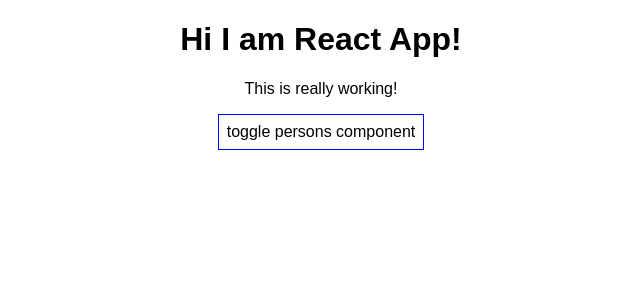
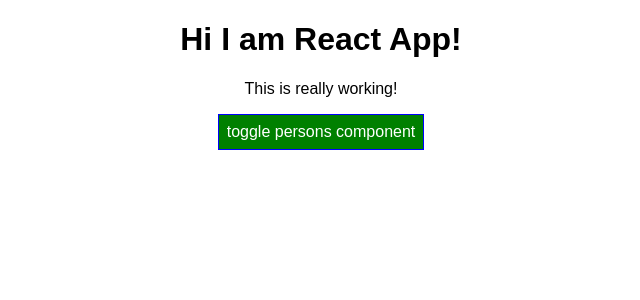
Before and after one commit to Morton358/UdemyReact16CompleteGuide, a React (Create React App) app: page / in a window 1280 px wide. Shown: the top 300 px of the page, without its empty margins (319-959 px from the left). Built offline with nearby package versions, Linux system fonts and the light colour scheme.

Commit message:
I created changing color of button and changing color of text according to amount of Person components

```diff
--- a/package.json
+++ b/package.json
@@ -3,6 +3,7 @@
   "version": "0.1.0",
   "private": true,
   "dependencies": {
+    "radium": "^0.21.0",
     "react": "^16.2.0",
     "react-dom": "^16.2.0",
     "react-scripts": "1.0.17"
--- a/src/App.css
+++ b/src/App.css
@@ -1,3 +1,11 @@
 .App {
   text-align: center;
 }
+
+.red {
+  color: red;
+}
+
+.bold {
+  font-weight: bold;
+}
--- a/src/App.js
+++ b/src/App.js
@@ -1,5 +1,6 @@
 import React, { Component } from 'react';
 import './App.css';
+import Radium from 'radium';
 import Person from './Person/Person.js';
 
 class App extends Component {
@@ -35,11 +36,24 @@
 
   render() {
     const style = {
-      backgroundColor: 'white',
+      backgroundColor: 'green',
+      color: 'white',
       font: 'inherit',
       border: '1px solid blue',
       padding: '8px',
-      cursor: 'pointer'
+      cursor: 'pointer',
+      ':hover': {
+        backgroundColor: 'lightgreen',
+        color: 'black'
+      }
+    }
+
+    const classes = []
+    if (this.state.persons.length <= 2) {
+      classes.push('red')
+    }
+    if (this.state.persons.length <= 1) {
+      classes.push('bold')
     }
 
     let persons = null;
@@ -55,12 +69,17 @@
             chenged={(event) => {this.nameChangeHandler(event, person.id)}}/>
           )
         })
-      )
+      );
+      style.backgroundColor = 'red';
+      style[':hover'] = {
+        backgroundColor: '#fb8fa6',
+        color: 'black'
+      }
     }
     return (
       <div className="App">
         <h1>Hi I am React App!</h1>
-        <p>This is really working!</p>
+        <p className={classes.join(' ')}>This is really working!</p>
         <button
           style={style}
           onClick={this.switchPersonsHandler}> toggle persons component </button>
@@ -70,4 +89,4 @@
   }
 }
 
-export default App;
+export default Radium(App);
--- a/src/Person/Person.js
+++ b/src/Person/Person.js
@@ -1,4 +1,5 @@
 import React, { Component } from 'react';
+import Radium from 'radium';
 import './Person.css';
 
 const person = (props) => {
@@ -12,7 +13,7 @@
   )
 }
 
-export default person;
+export default Radium(person);
 
 // import React, { Component } from 'react';
 //
```
Also changed, not shown: 1 other file (tests, documents, lock files or other folders).
